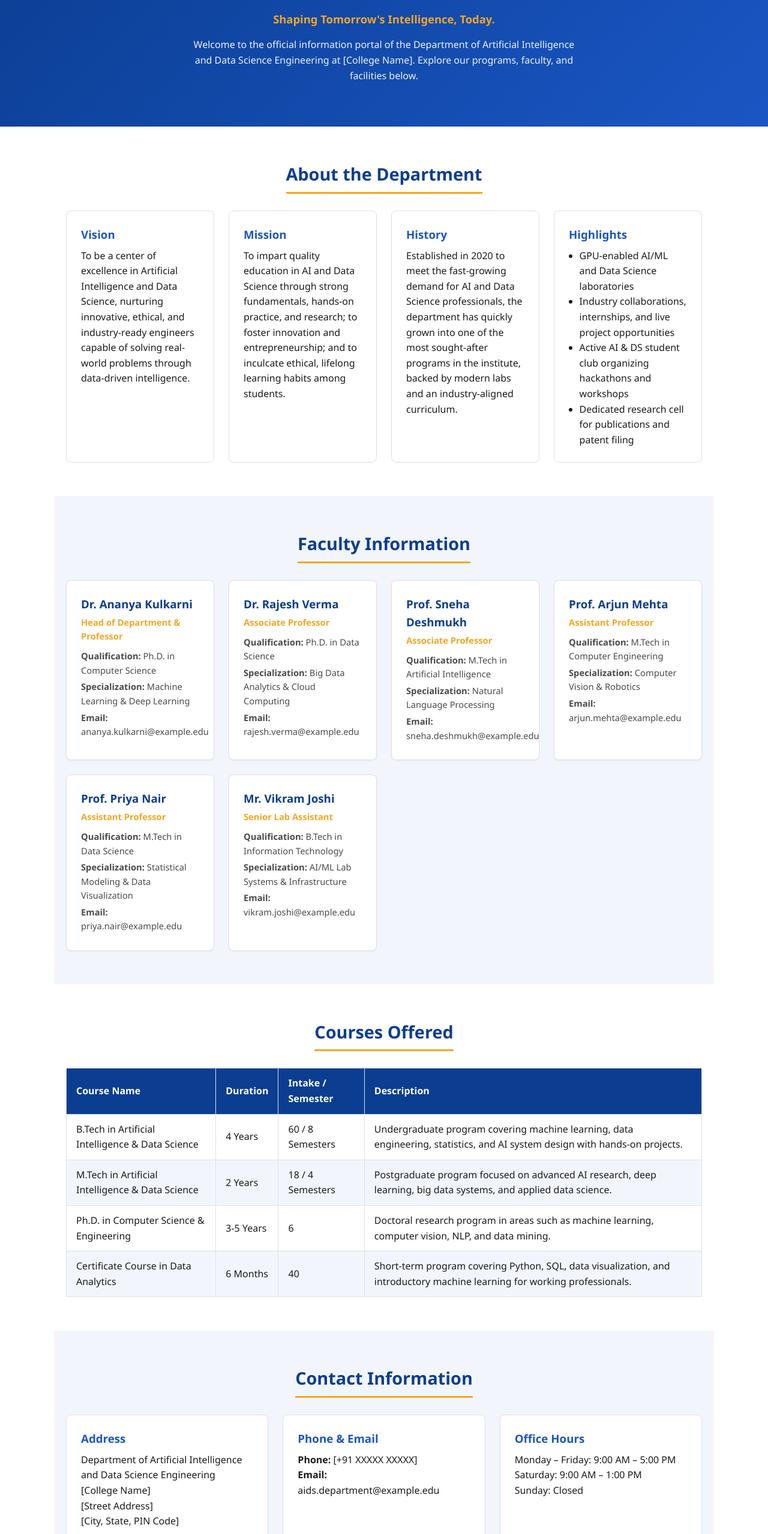
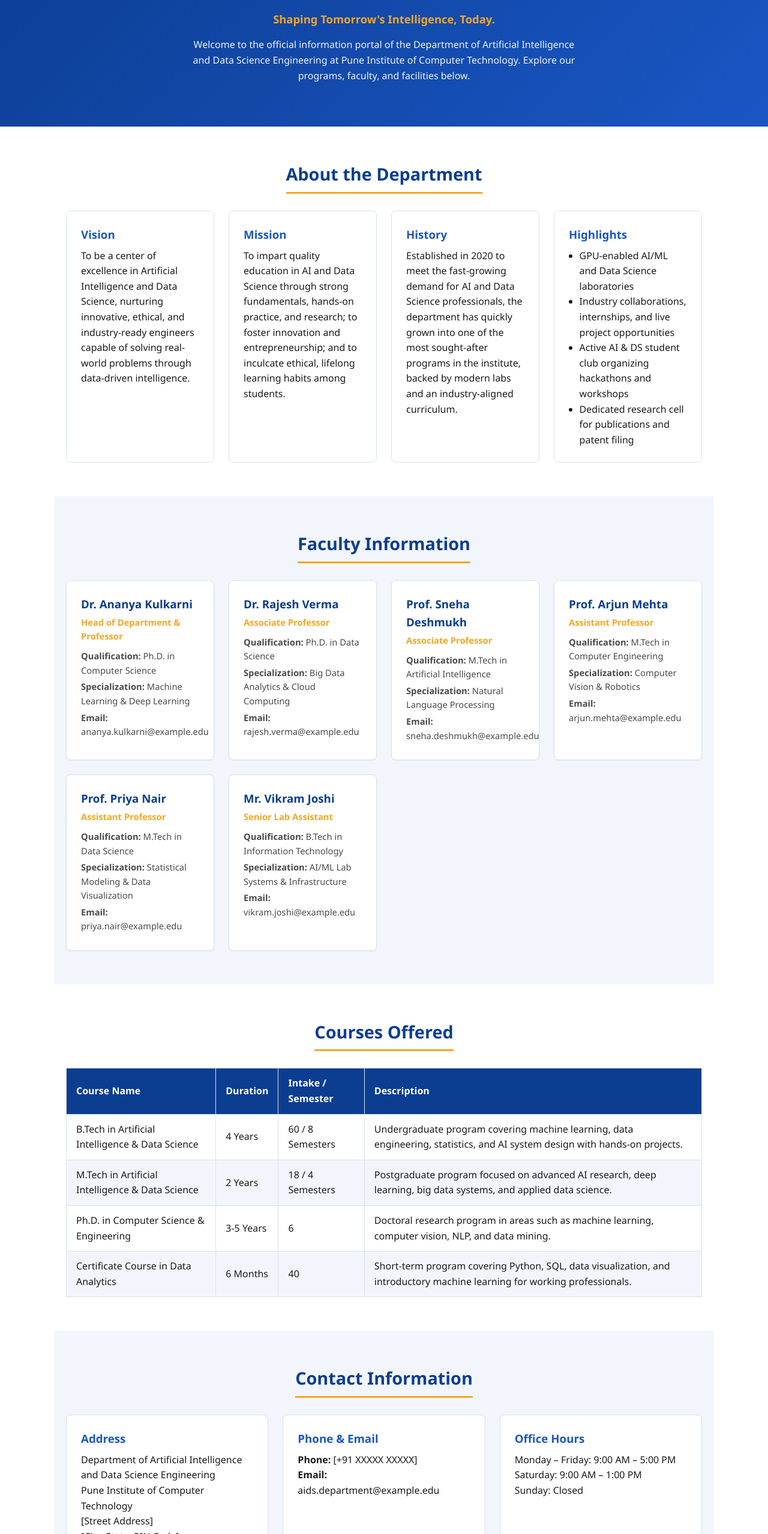
Before and after one commit to swaralipatil11/departmental_info, a plain HTML site: page index.html in a window 1280 px wide. Shown: the part 243-2800 px from the top of the page at 60% size. Drawn offline with Linux system fonts and the light colour scheme.

Commit message:
Set college name to Pune Institute of Computer Technology

```diff
--- a/index.html
+++ b/index.html
@@ -4,7 +4,7 @@
   <meta charset="UTF-8">
   <meta name="viewport" content="width=device-width, initial-scale=1.0">
   <title>Department of AI &amp; Data Science Engineering | Departmental Information Portal</title>
-  <meta name="description" content="Official information portal of the Department of Artificial Intelligence and Data Science Engineering, [College Name]. Find details about faculty, courses, and contact information.">
+  <meta name="description" content="Official information portal of the Department of Artificial Intelligence and Data Science Engineering, Pune Institute of Computer Technology. Find details about faculty, courses, and contact information.">
   <link rel="stylesheet" href="style.css">
 </head>
 <body>
@@ -29,7 +29,7 @@
       <div class="hero-content">
         <h1>Department of Artificial Intelligence and Data Science Engineering</h1>
         <p class="tagline">Shaping Tomorrow's Intelligence, Today.</p>
-        <p class="welcome">Welcome to the official information portal of the Department of Artificial Intelligence and Data Science Engineering at [College Name]. Explore our programs, faculty, and facilities below.</p>
+        <p class="welcome">Welcome to the official information portal of the Department of Artificial Intelligence and Data Science Engineering at Pune Institute of Computer Technology. Explore our programs, faculty, and facilities below.</p>
       </div>
     </section>
 
@@ -167,7 +167,7 @@
         <div class="contact-card">
           <h3>Address</h3>
           <p>Department of Artificial Intelligence and Data Science Engineering<br>
-             [College Name]<br>
+             Pune Institute of Computer Technology<br>
              [Street Address]<br>
              [City, State, PIN Code]</p>
         </div>
@@ -188,7 +188,7 @@
   </main>
 
   <footer class="site-footer">
-    <p>&copy; 2026 Department of Artificial Intelligence and Data Science Engineering, [College Name]. All rights reserved.</p>
+    <p>&copy; 2026 Department of Artificial Intelligence and Data Science Engineering, Pune Institute of Computer Technology. All rights reserved.</p>
     <p>Built by: [Member 1 Name], [Member 2 Name], [Member 3 Name], [Member 4 Name]</p>
   </footer>
 
```
Also changed, not shown: 2 other files.
